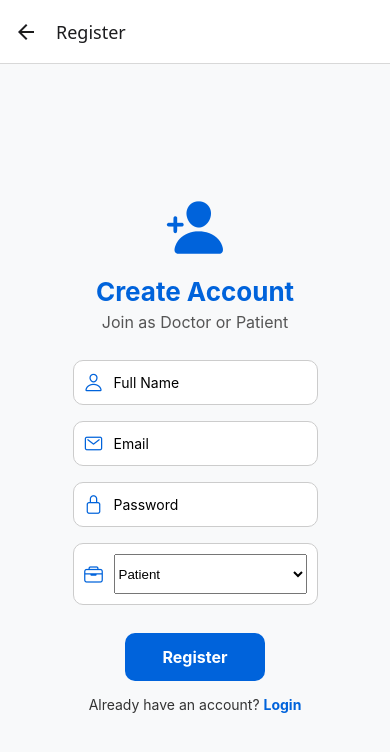
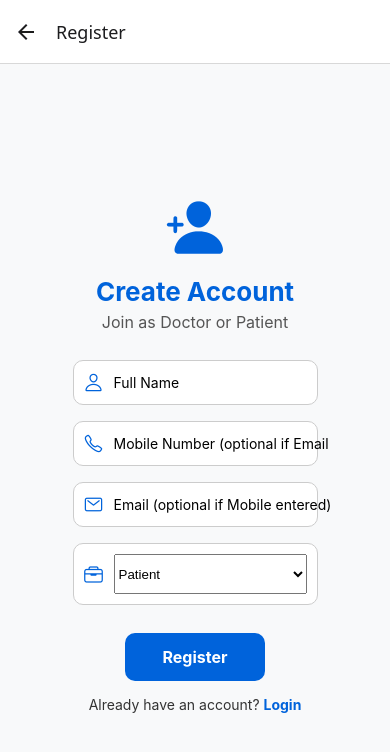
Before and after one commit to doctorpatient1234-maker/DoctorPatient, a React Native app: screen /Register in a window 390 px wide. Shown: the top 752 px of the page. Built offline with nearby package versions, Linux system fonts and the light colour scheme; no server answers.

Commit message:
Added Mobile number field

```diff
--- a/screens/DoctorDashboard.js
+++ b/screens/DoctorDashboard.js
@@ -15,20 +15,19 @@ export default function DoctorDashboard({ navigation }) {
 
   return (
     <SafeAreaView style={styles.safeArea}>
+
       <View style={styles.container}>
-        <Text style={styles.title}>👨‍⚕️ Doctor Dashboard</Text>
-        <Text style={styles.subtitle}>
-          Welcome, Doctor! Here you’ll see patient lists, appointments, etc.
-        </Text>
 
-        <View style={styles.logoutBtn}>
-          <Button title="Logout" onPress={handleLogout} />
+        <View style={{ alignItems: "center" }}>
+          <Text style={styles.title}>👨‍⚕️ Doctor Dashboard</Text>
+          <Text style={styles.subtitle}>
+            Welcome, Doctor! Here you’ll see patient lists, appointments, etc.
+          </Text>
         </View>
+
 
         {/* Doctor Info (contains its own scroll view) */}
         <DoctorDetails />
-
-
 
 
       </View>
--- a/screens/DoctorDetails.js
+++ b/screens/DoctorDetails.js
@@ -28,6 +28,7 @@ export default function DoctorDetails({ navigation }) {
   const [userData, setUserData] = useState(null);
   const [editMode, setEditMode] = useState(false);
   const [editableData, setEditableData] = useState({});
+  const [patients, setPatients] = useState([]);
 
   const slideAnim = useRef(new Animated.Value(-drawerWidth)).current;
 
@@ -95,8 +96,6 @@ export default function DoctorDetails({ navigation }) {
     setEditableData({ ...editableData, [field]: value });
   };
 
-  const [patients, setPatients] = useState([]);
-
   return (
     <View style={styles.container}>
       <View style={styles.navbar}>
@@ -108,10 +107,8 @@ export default function DoctorDetails({ navigation }) {
 
       <View style={styles.content}>
         <Text style={styles.hint}>Click ☰ to see your details</Text>
-        {/* Show PatientManager for doctors only */}
+      </View>
 
-
-      </View>
       <PatientManager patients={patients} setPatients={setPatients} />
 
       {menuOpen && (
@@ -145,19 +142,35 @@ export default function DoctorDetails({ navigation }) {
 
                   {editMode ? (
                     <>
+                      {/* Full Name */}
                       <TextInput
                         style={styles.input}
                         value={editableData.fullName}
                         onChangeText={(text) => handleChange("fullName", text)}
                         placeholder="Full Name"
                       />
+
+                      {/* Email */}
                       <TextInput
                         style={styles.input}
                         value={editableData.email}
                         onChangeText={(text) => handleChange("email", text)}
                         placeholder="Email"
+                        keyboardType="email-address"
+                        autoCapitalize="none"
                       />
 
+                      {/* Mobile */}
+                      <TextInput
+                        style={styles.input}
+                        value={editableData.mobile || ""}
+                        onChangeText={(text) => handleChange("mobile", text)}
+                        placeholder="Mobile Number"
+                        keyboardType="phone-pad"
+                        maxLength={10}
+                      />
+
+                      {/* Doctor Specialization */}
                       {editableData.role === "doctor" && (
                         <View style={styles.pickerWrapper}>
                           <Picker
@@ -249,9 +262,12 @@ export default function DoctorDetails({ navigation }) {
                         👤 {userData.fullName}
                       </Text>
                       <Text style={styles.drawerItem}>💼 {userData.role}</Text>
-                      <Text style={styles.drawerItem}>
-                        📧 {userData.email}
-                      </Text>
+                      {userData.email ? (
+                        <Text style={styles.drawerItem}>📧 {userData.email}</Text>
+                      ) : null}
+                      {userData.mobile ? (
+                        <Text style={styles.drawerItem}>📱 {userData.mobile}</Text>
+                      ) : null}
                       {userData.role === "doctor" &&
                         userData.specialization && (
                           <Text style={styles.drawerItem}>
@@ -263,9 +279,6 @@ export default function DoctorDetails({ navigation }) {
                       </View>
                     </>
                   )}
-
-
-
                 </>
               ) : (
                 <Text style={styles.drawerItem}>Loading...</Text>
@@ -296,7 +309,6 @@ const styles = StyleSheet.create({
   },
   hamburger: { position: "absolute", left: 20, top: 15 },
   content: { flex: 1, justifyContent: "center", alignItems: "center" },
-  welcome: { fontSize: 22, fontWeight: "bold", color: "#333" },
   hint: { marginTop: 10, fontSize: 16, color: "#777" },
   overlay: {
     position: "absolute",
--- a/screens/RegisterScreen.js
+++ b/screens/RegisterScreen.js
@@ -17,26 +17,36 @@ import { doc, setDoc } from "firebase/firestore";
 export default function RegisterScreen({ navigation }) {
   const [fullName, setFullName] = useState("");
   const [email, setEmail] = useState("");
+  const [mobile, setMobile] = useState("");
   const [password, setPassword] = useState("");
   const [role, setRole] = useState("patient");
   const [specialization, setSpecialization] = useState("");
   const [loading, setLoading] = useState(false);
 
   const handleRegister = async () => {
-    if (!fullName || !email || !password || (role === "doctor" && !specialization)) {
-      Alert.alert("Error", "Please fill all fields.");
+    if (!fullName || (!email && !mobile) || (email && !password) || (role === "doctor" && !specialization)) {
+      Alert.alert("Error", "Please fill all mandatory fields.\n(Either Email or Mobile number required)");
       return;
     }
 
     setLoading(true);
     try {
-      // Create user in Firebase Auth
+      let userId;
+
+      // If email is provided, create Firebase Auth user
+      if (email) {
         const userCred = await createUserWithEmailAndPassword(auth, email, password);
+        userId = userCred.user.uid;
+      } else {
+        // If only mobile is provided, generate a custom ID
+        userId = `mobile_${mobile}`;
+      }
 
       // Prepare user data
       const userData = {
         fullName,
-        email,
+        email: email || null,
+        mobile: mobile || null,
         role,
       };
 
@@ -45,7 +55,7 @@ export default function RegisterScreen({ navigation }) {
       }
 
       // Save user info in Firestore
-      await setDoc(doc(db, "users", userCred.user.uid), userData);
+      await setDoc(doc(db, "users", userId), userData);
 
       Alert.alert("Success", "Account created successfully!");
       navigation.replace(role === "doctor" ? "DoctorDashboard" : "PatientDashboard");
@@ -73,12 +83,26 @@ export default function RegisterScreen({ navigation }) {
         />
       </View>
 
+
+      {/* Mobile */}
+      <View style={styles.inputContainer}>
+        <Ionicons name="call-outline" size={20} color="#0063dbff" />
+        <TextInput
+          style={styles.input}
+          placeholder="Mobile Number (optional if Email entered)"
+          value={mobile}
+          onChangeText={setMobile}
+          keyboardType="phone-pad"
+          maxLength={10}
+        />
+      </View>
+
       {/* Email */}
       <View style={styles.inputContainer}>
         <Ionicons name="mail-outline" size={20} color="#0063dbff" />
         <TextInput
           style={styles.input}
-          placeholder="Email"
+          placeholder="Email (optional if Mobile entered)"
           value={email}
           onChangeText={setEmail}
           autoCapitalize="none"
@@ -86,7 +110,10 @@ export default function RegisterScreen({ navigation }) {
         />
       </View>
 
-      {/* Password */}
+
+
+      {/* Password (only if email entered) */}
+      {email ? (
         <View style={styles.inputContainer}>
           <Ionicons name="lock-closed-outline" size={20} color="#0063dbff" />
           <TextInput
@@ -97,6 +124,7 @@ export default function RegisterScreen({ navigation }) {
             secureTextEntry
           />
         </View>
+      ) : null}
 
       {/* Role Dropdown */}
       <View style={styles.inputContainer}>
@@ -106,7 +134,7 @@ export default function RegisterScreen({ navigation }) {
           style={styles.picker}
           onValueChange={(itemValue) => {
             setRole(itemValue);
-            setSpecialization(""); // reset specialization if switching roles
+            setSpecialization("");
           }}
         >
           <Picker.Item label="Doctor" value="doctor" />
@@ -129,9 +157,6 @@ export default function RegisterScreen({ navigation }) {
             <Picker.Item label="Neurologist" value="Neurologist" />
             <Picker.Item label="Pediatrician" value="Pediatrician" />
             <Picker.Item label="General Physician" value="General Physician" />
-
-
-
             <Picker.Item label="Orthopedic" value="Orthopedic" />
             <Picker.Item label="Ayurveda" value="Ayurveda" />
             <Picker.Item label="Homeopathy" value="Homeopathy" />
@@ -200,11 +225,7 @@ const styles = StyleSheet.create({
     backgroundColor: "#fff",
   },
   input: { flex: 1, marginLeft: 10 },
-  picker: {
-    flex: 1,
-    marginLeft: 10,
-    height: 40,
-  },
+  picker: { flex: 1, marginLeft: 10, height: 40 },
   registerButton: {
     backgroundColor: "#0063dbff",
     paddingVertical: 14,
```
Lines whose indentation alone changed are shown as unchanged.
